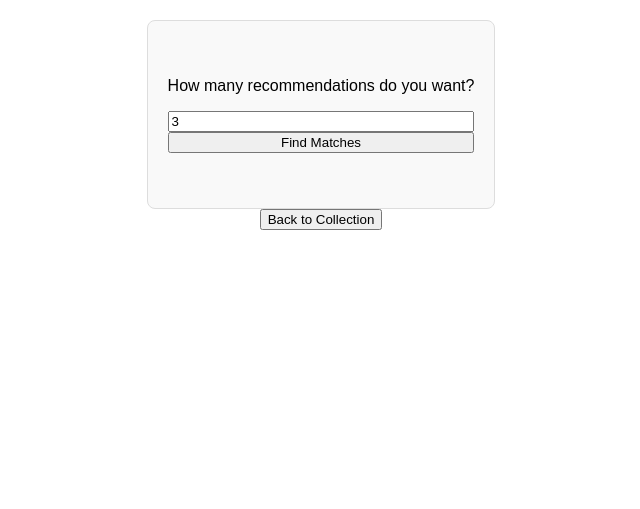
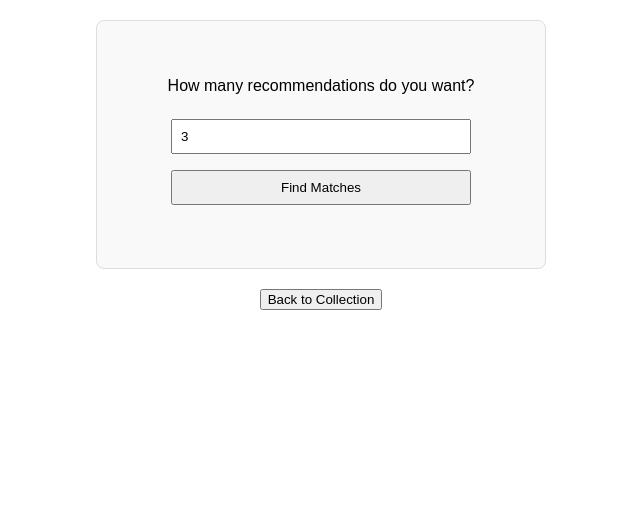
Before and after one commit to mirunq-png/perfume-app, a Java web app: page /layer.html in a window 1280 px wide. Shown: the top 509 px of the page, without its empty margins (319-959 px from the left). Run offline with Tomcat 11, a stand-in JSP engine, Linux system fonts and the light colour scheme.

Commit message:
edit: updated UI, centered divs

```diff
--- a/src/main/webapp/add.html
+++ b/src/main/webapp/add.html
@@ -83,7 +83,10 @@
     </form>
 </div>
 <br>
-<button onclick="window.location.href='index.html'">Back to main menu</button>
+<div style="display: flex; flex-direction: row; gap: 12px; margin-top: 20px;"> <!--all this work so they are next to each other-->
+    <button onclick="window.location.href='collection.html'">Back to your collection</button>
+    <button onclick="window.location.href='index.html'">Back to main menu</button>
+</div>
 <script src="js/utility.js"></script>
 <script src="js/add.js"></script>
 </body>
--- a/src/main/webapp/css/style.css
+++ b/src/main/webapp/css/style.css
@@ -72,16 +72,26 @@
     margin-bottom: 15px;
     padding: 15px;
     border: 1px solid #ddd;
+    text-align: left;
+    border-radius: 4px;
+    width: 100%;
+    box-sizing: border-box;
+}
+#results-container-layer {
+    width: 100%;
+    box-sizing: border-box;
+    margin-top: 20px;
 }
 .form-container {
     background-color: #f9f9f9;
     padding: 20px;
     border-radius: 8px;
     border: 1px solid #ddd;
-    max-width: 800px;
-    margin-bottom: 20px auto;
-    width=90%;
-    width: fit-content;
+    max-width: 650px;
+    min-width: 450px;
+    margin: 0 auto 20px auto;
+    box-sizing: border-box;
+    text-align: center;
 }
 
 .form-group {
@@ -89,6 +99,8 @@
     display: flex;
     flex-direction: column;
     width: fit-content
+    text-align: center;
+    align-items: center;
 }
 
 .form-group label {
@@ -96,6 +108,14 @@
     margin-bottom: 5px;
     color: #444;
     font-size: 0.9em;
+}
+#rec-count,
+.form-group button {
+    width: 100%;
+    max-width: 300px;
+    margin: 8px auto;
+    padding: 8px;
+    box-sizing: border-box;
 }
 
 .form-group input[type="text"],
@@ -169,3 +189,11 @@ body {
     background-color: #FFC3DB;
     border: 1px solid #28a745;
 }
+.welcome-image {
+    display: block;
+    width: 500px;
+    height: 600px;
+    object-fit: contain;
+    margin: 20px auto;
+    border-radius: 12px;
+}
```
Also changed, not shown: src/main/webapp/index.html (+11 -0 lines), src/main/webapp/img/image1.png (added), src/main/webapp/img/image2.png (added), src/main/webapp/img/image3.png (added).
